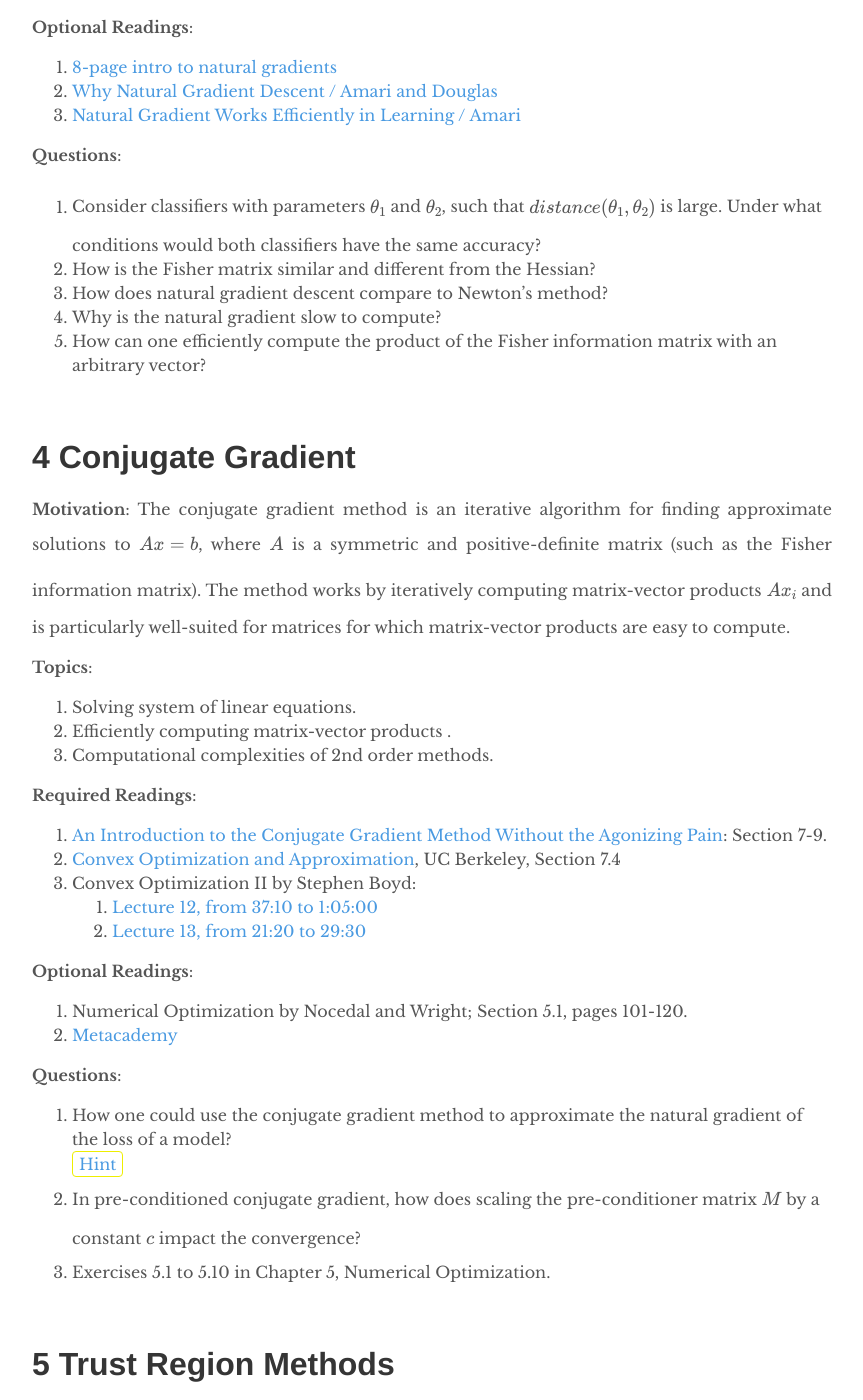
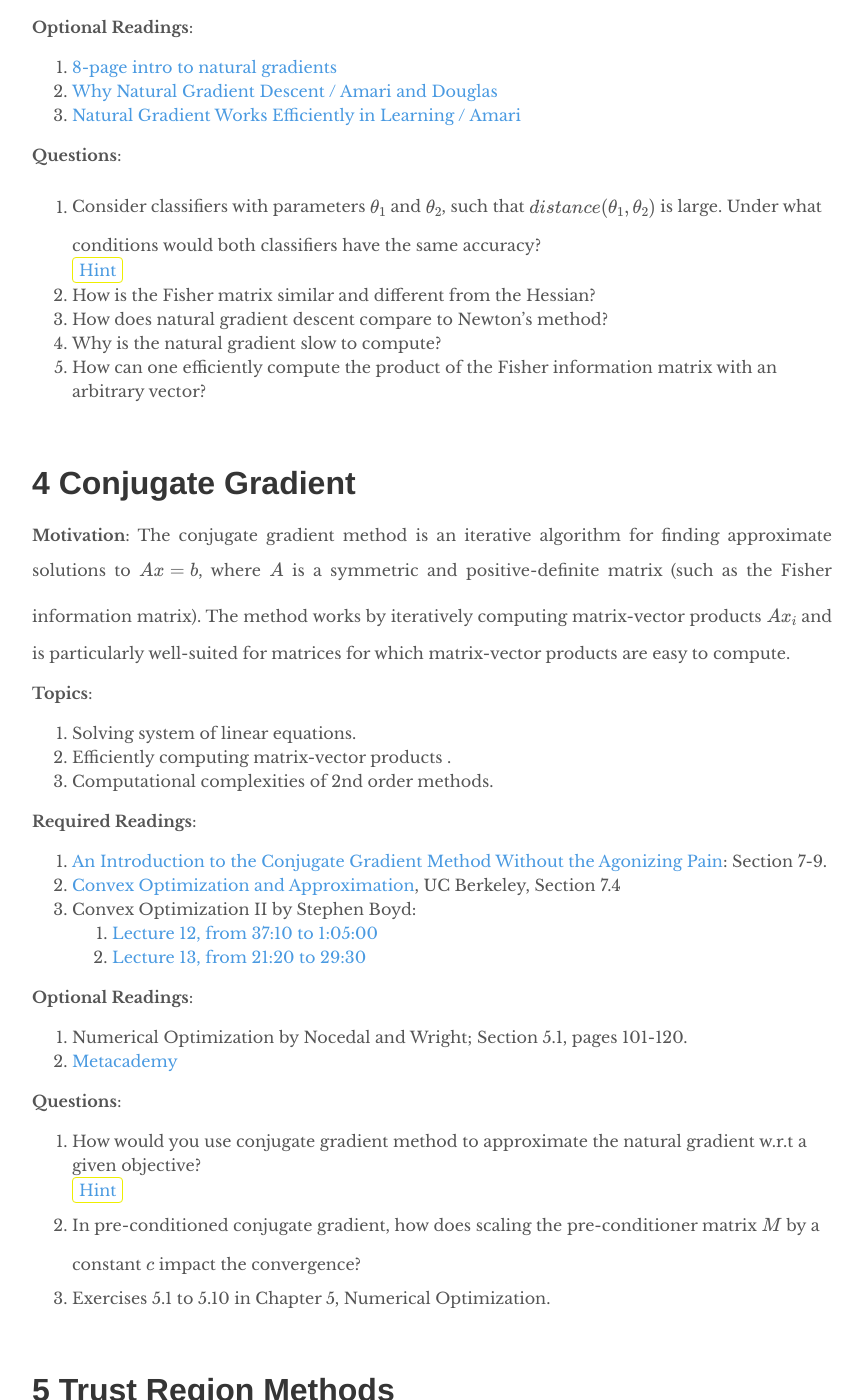
Before and after one commit to depthfirstlearning/depthfirstlearning.com, a Jekyll site: the page built from _posts/2018-06-19-TRPO.markdown, in a window 1280 px wide and 1400 px high, scrolled down 4027 px. Shown: the whole window, without its empty margins (208-1071 px from the left). Built offline with Jekyll 4.4.1, drawn with Linux system fonts in a browser that asks for light colours; formulas are drawn with MathJax 3.

Commit message:
Added hint

```diff
--- a/_posts/2018-06-19-TRPO.markdown
+++ b/_posts/2018-06-19-TRPO.markdown
@@ -185,6 +185,10 @@
   1. Consider classifiers with parameters $$\theta_{1}$$ and $$\theta_{2}$$,
      such that $$distance(\theta_1, \theta_2)$$ is large. Under what conditions
      would both classifiers have the same accuracy?
+     <details><summary>Hint</summary>
+     In this case, we are interested in the distance between classifiers in
+     function space, rather than in parameter space.
+     </details>
   2. How is the Fisher matrix similar and different from the Hessian?
   3. How does natural gradient descent compare to Newton’s method?
   4. Why is the natural gradient slow to compute?
@@ -217,8 +221,8 @@
   2. [Metacademy](https://metacademy.org/graphs/concepts/conjugate_gradient)
 
   **Questions**:
-  1. How one could use the conjugate gradient method to
-     approximate the natural gradient of the loss of a model?
+  1. How would you use conjugate gradient method to
+     approximate the natural gradient w.r.t a given objective?
      <details><summary>Hint</summary>
      See question 5 in the last section (computing Fisher-vector products)
      </details>
```
